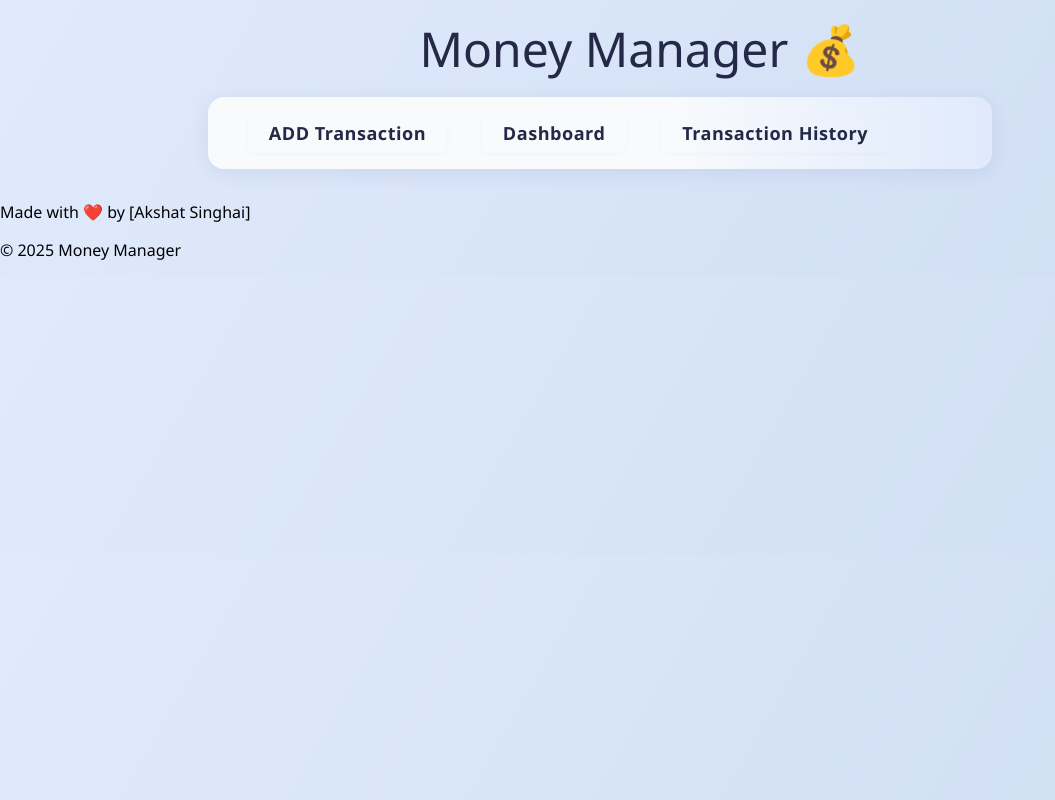
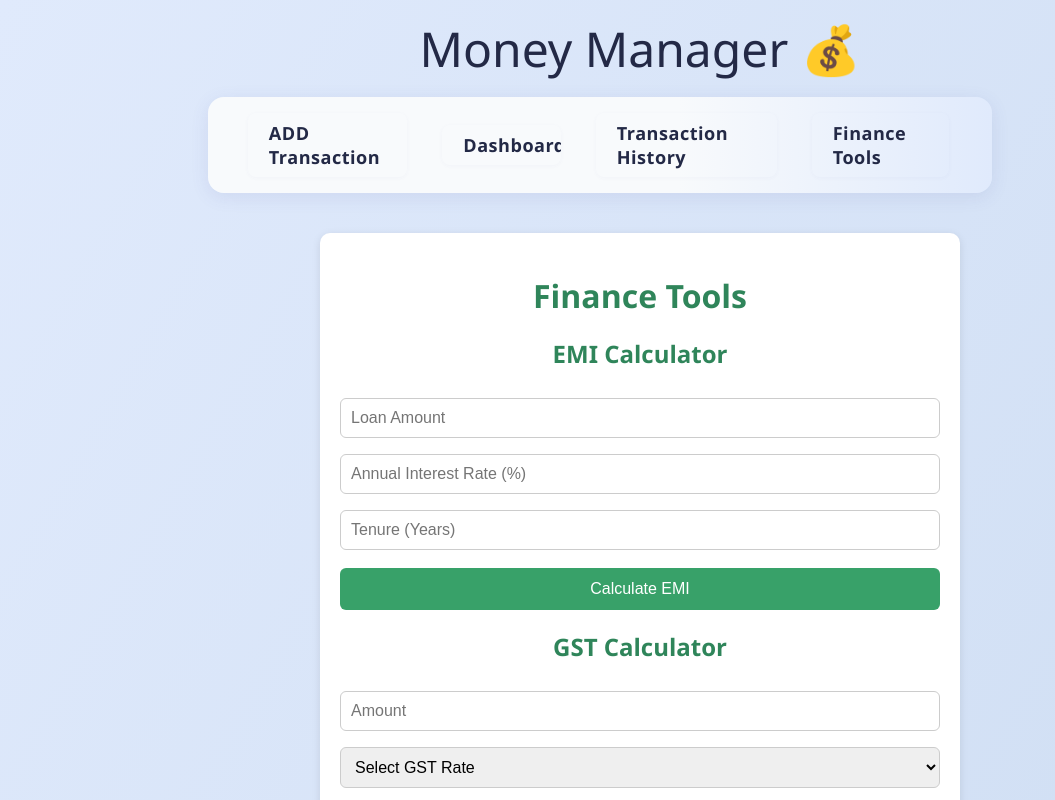
Before and after one commit to akshat-singhai/My-Money-Manager, a React (Vite) app: page /finance-tools in a window 1280 px wide. Shown: the top 800 px of the page, without its empty margins (0-1055 px from the left). Built offline with nearby package versions, Linux system fonts and the light colour scheme.

Commit message:
Add EMI and  GST  calculato

```diff
--- a/src/App.jsx
+++ b/src/App.jsx
@@ -4,7 +4,7 @@ import TransactionList from "./Components/TransactionList";
 import Dashboard from "./Components/Dashboard";
 import { BrowserRouter as Router, Routes, Route, Link } from "react-router-dom";
 import TransactionHistory from "./Components/TransactionHistory";
-
+import FinanceTools from "./Components/finance-tools";
 import "./App.css";
 
 function App() {
@@ -17,11 +17,13 @@ function App() {
             <Link to="/" className="nivBox">ADD Transaction</Link>
             <Link to="/Dashboard" className="nivBox">Dashboard</Link>
             <Link to="/history" className="nivBox">Transaction History</Link>
+            <Link to="/finance-tools" className="nivBox">Finance Tools</Link>
           </nav>
           <Routes>
             <Route path="/" element={<TransactionList />} />
             <Route path="/Dashboard" element={<Dashboard />} />
             <Route path="/history" element={<TransactionHistory />} />
+            <Route path="/finance-tools" element={<FinanceTools />} />
           </Routes>
 
           <div className="footer">
--- a/src/Components/TransactionHistory.jsx
+++ b/src/Components/TransactionHistory.jsx
@@ -77,6 +77,7 @@ const TransactionList = () => {
           ))}
         </ul>
       )}
+
     </div>
   );
 };
--- /dev/null
+++ b/src/Components/finance-tools.css
@@ -0,0 +1,56 @@
+body {
+  font-family: 'Segoe UI', Tahoma, Geneva, Verdana, sans-serif;
+  background-color: #f9f9f9;
+  margin: 0;
+  padding: 0;
+}
+
+.container {
+  max-width: 600px;
+  margin: 40px auto;
+  padding: 20px;
+  background: white;
+  box-shadow: 0 2px 8px rgba(0, 0, 0, 0.1);
+  border-radius: 10px;
+}
+
+h1, h2 {
+  color: #2f855a;
+  margin-bottom: 20px;
+  text-align: center;
+}
+
+input, select {
+  width: 100%;
+  padding: 10px;
+  margin: 8px 0;
+  border: 1px solid #ccc;
+  border-radius: 6px;
+  box-sizing: border-box;
+  font-size: 16px;
+}
+
+button {
+  width: 100%;
+  background-color: #38a169;
+  color: white;
+  padding: 12px;
+  font-size: 16px;
+  border: none;
+  border-radius: 6px;
+  cursor: pointer;
+  margin-top: 10px;
+}
+
+button:hover {
+  background-color: #2f855a;
+}
+
+.result {
+  background-color: #f0fff4;
+  color: #22543d;
+  padding: 12px;
+  margin-top: 10px;
+  border-radius: 6px;
+  font-weight: bold;
+}
--- /dev/null
+++ b/src/Components/finance-tools.jsx
@@ -0,0 +1,76 @@
+import React, { useState } from 'react';
+import './finance-tools.css';
+export default function FinanceTools() {
+  // EMI Calculator States
+  const [loan, setLoan] = useState('');
+  const [rate, setRate] = useState('');
+  const [tenure, setTenure] = useState('');
+  const [emi, setEmi] = useState(null);
+
+  // GST Calculator States
+  const [amount, setAmount] = useState('');
+  const [gstRate, setGstRate] = useState('');
+  const [gstResult, setGstResult] = useState({ inclusive: 0, exclusive: 0 });
+
+  // EMI Calculation
+  const calculateEMI = () => {
+    const P = parseFloat(loan);
+    const R = parseFloat(rate) / 12 / 100;
+    const N = parseFloat(tenure) * 12;
+    if (!P || !R || !N) return;
+
+    const emiCalc = (P * R * Math.pow(1 + R, N)) / (Math.pow(1 + R, N) - 1);
+    setEmi(emiCalc.toFixed(2));
+  };
+
+  // GST Calculation
+  const calculateGST = () => {
+    const amt = parseFloat(amount);
+    const rate = parseFloat(gstRate);
+    if (!amt || !rate) return;
+
+    const exclusive = (amt * rate) / 100;
+    const inclusive = amt + exclusive;
+
+    setGstResult({
+      inclusive: inclusive.toFixed(2),
+      exclusive: exclusive.toFixed(2),
+    });
+  };
+
+  return (
+    <div className="container">
+      <h1 className="text-2xl font-bold">Finance Tools</h1>
+
+      {/* EMI Calculator */}
+      <div className="bg-white p-4 rounded shadow space-y-4">
+        <h2 className="text-xl font-semibold">EMI Calculator</h2>
+        <input type="number" placeholder="Loan Amount" value={loan} onChange={e => setLoan(e.target.value)} className="w-full p-2 border rounded" />
+        <input type="number" placeholder="Annual Interest Rate (%)" value={rate} onChange={e => setRate(e.target.value)} className="w-full p-2 border rounded" />
+        <input type="number" placeholder="Tenure (Years)" value={tenure} onChange={e => setTenure(e.target.value)} className="w-full p-2 border rounded" />
+        <button onClick={calculateEMI} className="bg-green-600 text-white px-4 py-2 rounded">Calculate EMI</button>
+        {emi && <p className="text-green-700 font-medium">Monthly EMI: ₹{emi}</p>}
+      </div>
+
+      {/* GST Calculator */}
+      <div className="bg-white p-4 rounded shadow space-y-4">
+        <h2 className="text-xl font-semibold">GST Calculator</h2>
+        <input type="number" placeholder="Amount" value={amount} onChange={e => setAmount(e.target.value)} className="w-full p-2 border rounded" />
+        <select value={gstRate} onChange={e => setGstRate(e.target.value)} className="w-full p-2 border rounded">
+          <option value="">Select GST Rate</option>
+          <option value="5">5%</option>
+          <option value="12">12%</option>
+          <option value="18">18%</option>
+          <option value="28">28%</option>
+        </select>
+        <button onClick={calculateGST} className="bg-green-600 text-white px-4 py-2 rounded">Calculate GST</button>
+        {gstResult.inclusive > 0 && (
+          <div className="text-green-700 font-medium">
+            <p>GST Amount: ₹{gstResult.exclusive}</p>
+            <p>Total with GST: ₹{gstResult.inclusive}</p>
+          </div>
+        )}
+      </div>
+    </div>
+  );
+}
```
